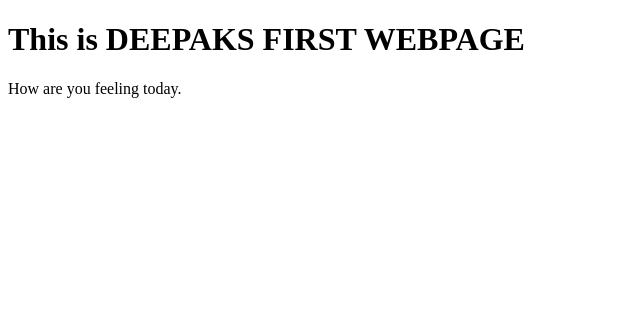
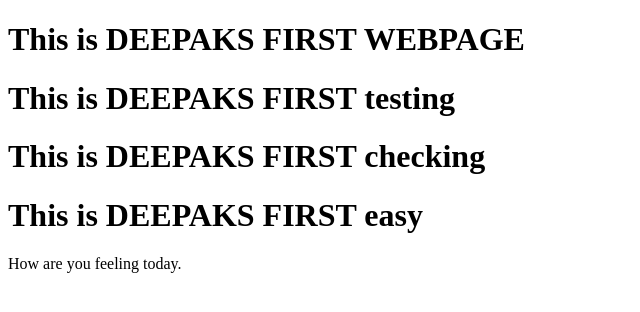
Before and after one commit to Deepakgowdakm/Website-test, a plain HTML site: page index.html in a window 1280 px wide. Shown: the whole page, without its empty margins (0-640 px from the left). Drawn offline with Linux system fonts and the light colour scheme.

Commit message:
Commit3.html

```diff
--- a/index.html
+++ b/index.html
@@ -6,7 +6,10 @@
 <body>
 
 <h1>This is DEEPAKS FIRST WEBPAGE</h1>
-<p>How are you feeling today.</p>
+  <h1>This is DEEPAKS FIRST testing </h1>
+  <h1>This is DEEPAKS FIRST checking</h1>
+  <h1>This is DEEPAKS FIRST easy</h1>
+<p> How are you feeling today.</p>
 
 </body>
 </html>
```
